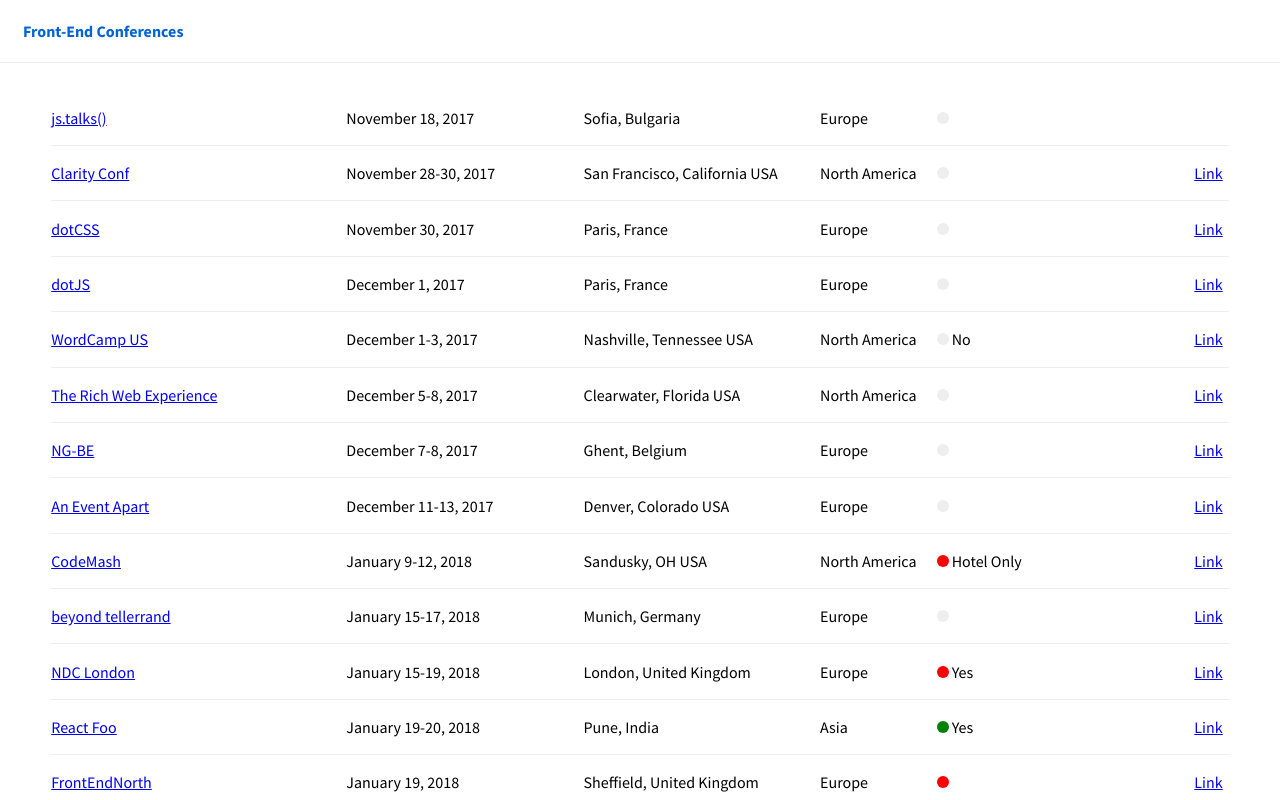
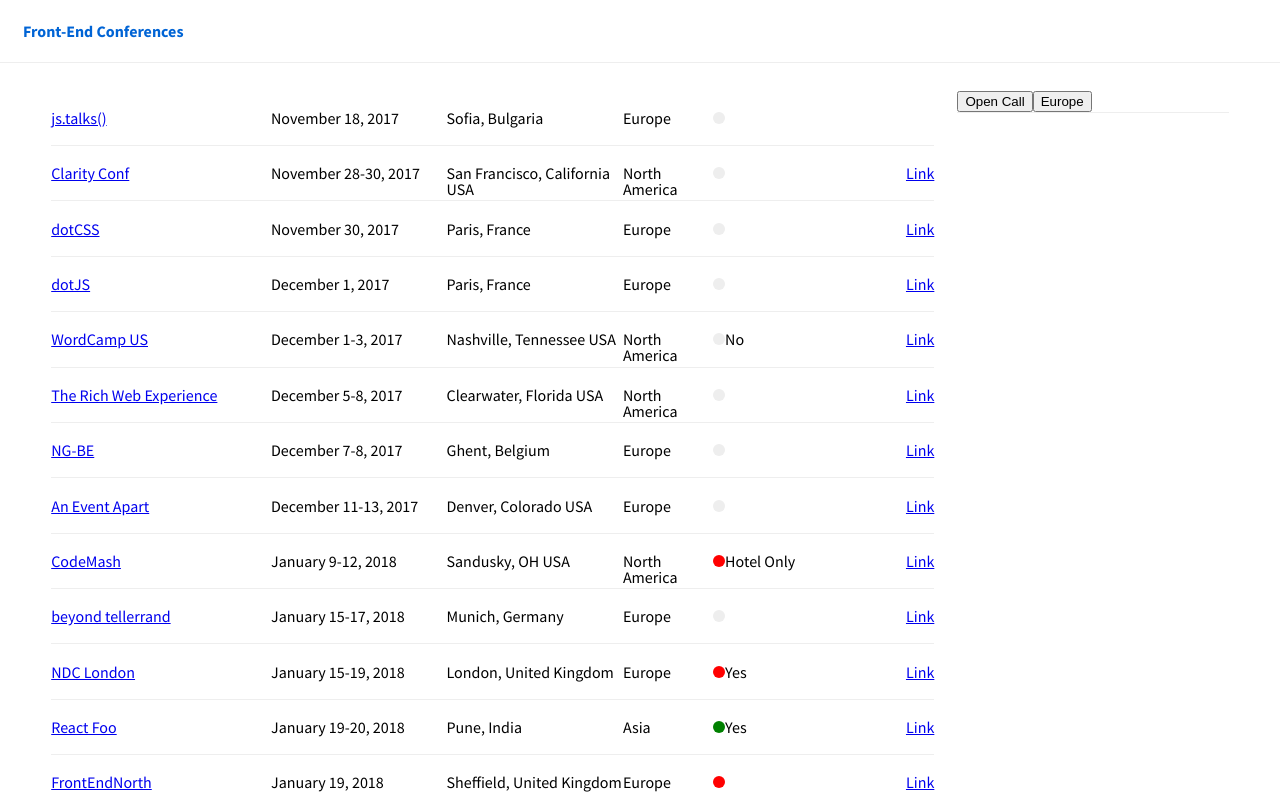
Before and after one commit to jonbellah/frontendconfs, a React (Create React App) app: page / in a window 1280 px wide. Shown: the top 800 px of the page. Built offline with nearby package versions, Linux system fonts and the light colour scheme.

Commit message:
Scaffolding out the filtering system

```diff
--- a/src/App.js
+++ b/src/App.js
@@ -1,25 +1,55 @@
-import React from 'react';
+import React, { Component } from 'react';
 
 import Header from './Header';
 import Conference from './Conference';
+import Filters from './Filters';
 import Footer from './Footer';
 
 import conferences from './assets/data/conferences';
+import filterBy from './lib/filter';
 
-const App = () => {
-  const conferenceList = conferences.map(item => <Conference key={item.index} {...item} />);
+class App extends Component {
+  constructor(props) {
+    super(props);
+
+    this.state = {
+      filtered: false,
+      confs: conferences,
+    };
+
+    this.doFilter = this.doFilter.bind(this);
+  }
+
+  doFilter(event) {
+    const { confs } = this.state;
+    const filtered = filterBy(confs, event.target.dataset.filter);
+
+    this.setState({
+      filtered: true,
+      confs: filtered,
+    });
+  }
+
+  render() {
+    const { confs, filtered } = this.state;
+    const conferenceList = confs.map(item => <Conference key={item.index} {...item} />);
 
     return (
       <div className="App">
         <Header />
-
-      <table className="container">
+        {filtered}
+        <div className="container d:f flx-d:r">
+          <table className="w:9of12">
             {conferenceList}
           </table>
+
+          <Filters childDoFilter={this.doFilter} />
+        </div>
 
         <Footer />
       </div>
     );
-};
+  }
+}
 
 export default App;
--- /dev/null
+++ b/src/Filters.js
@@ -0,0 +1,17 @@
+import React from 'react';
+import PropTypes from 'prop-types';
+
+const Filters = props => (
+  <div className="w:3of12 p-l:3">
+    <div className="bor-bot-light-gray">
+      <button onClick={props.childDoFilter} data-filter="cfpDeadline">Open Call</button>
+      <button onClick={props.childDoFilter} data-filter="continent" data-filter-value="Europe">Europe</button>
+    </div>
+  </div>
+);
+
+Filters.propTypes = {
+  childDoFilter: PropTypes.func.isRequired,
+};
+
+export default Filters;
--- a/src/assets/scss/base/_base.scss
+++ b/src/assets/scss/base/_base.scss
@@ -1,3 +1,7 @@
+* {
+  box-sizing: border-box;
+}
+
 body {
   font-family: $sans-serif;
 }
--- /dev/null
+++ b/src/lib/filter.js
@@ -0,0 +1,42 @@
+/**
+ * Filter open calls
+ */
+function filterOpenCalls(confs) {
+  const filtered = [];
+
+  Object.values(confs).forEach(function(conf) {
+    if (conf.cfpDeadline === false) {
+      return false;
+    }
+
+    const currentDate = new Date();
+    const deadline = new Date(conf.cfpDeadline);
+
+    if (deadline > currentDate) {
+      filtered.push(conf);
+    }
+  });
+
+  return filtered;
+}
+
+/**
+ * Filter data by selected options
+ */
+function filterBy(confs, val) {
+  if (val === 'cfpDeadline') {
+    return filterOpenCalls(confs);
+  }
+
+  const filtered = [];
+
+  confs.forEach(function(conf) {
+    if (Object.values(conf.location).includes(val)) {
+      filtered.push(conf);
+    }
+  });
+
+  return filtered;
+}
+
+export default filterBy;
```
Also changed, not shown: src/assets/scss/style.css. Lines whose indentation alone changed are shown as unchanged.
